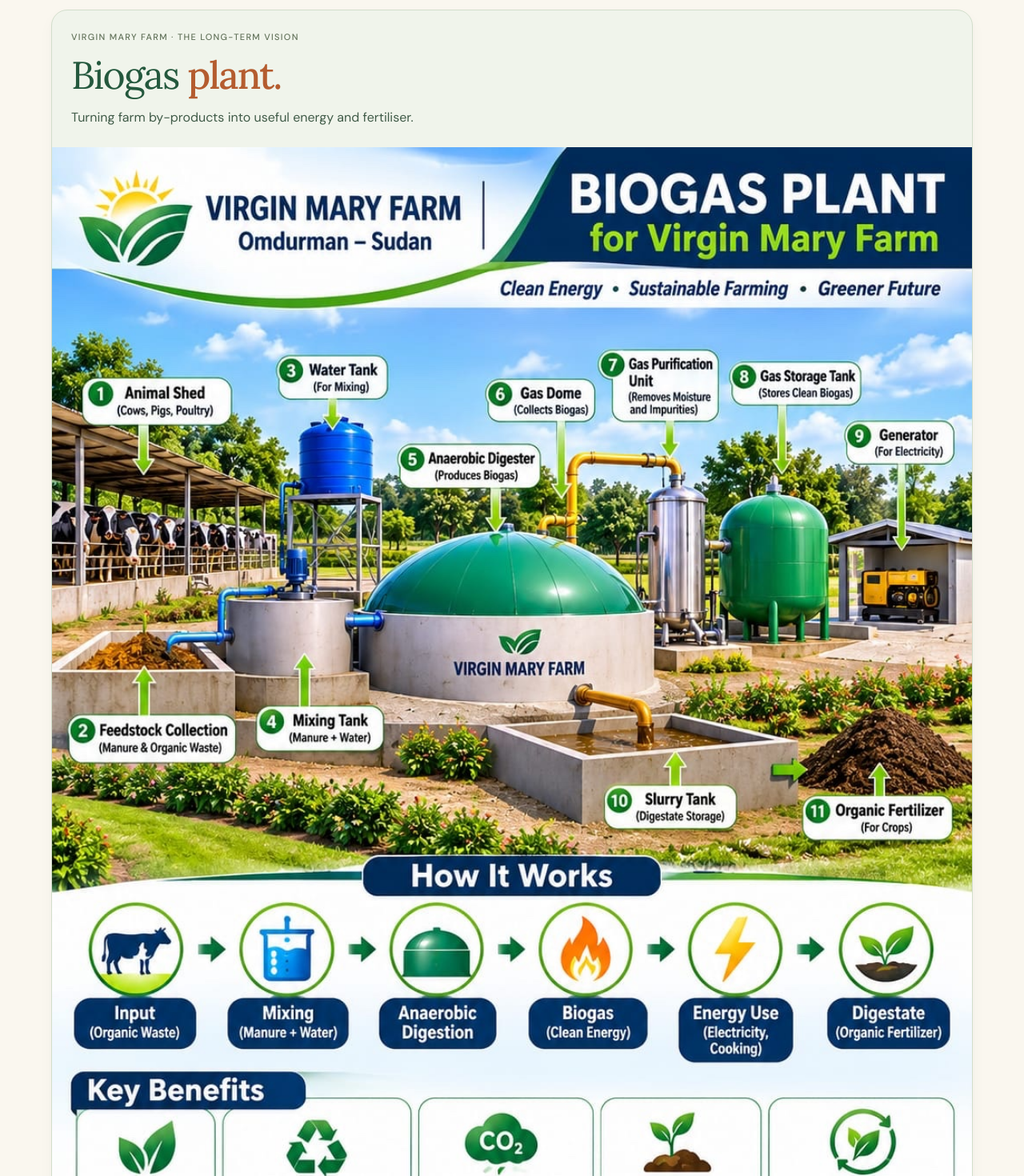
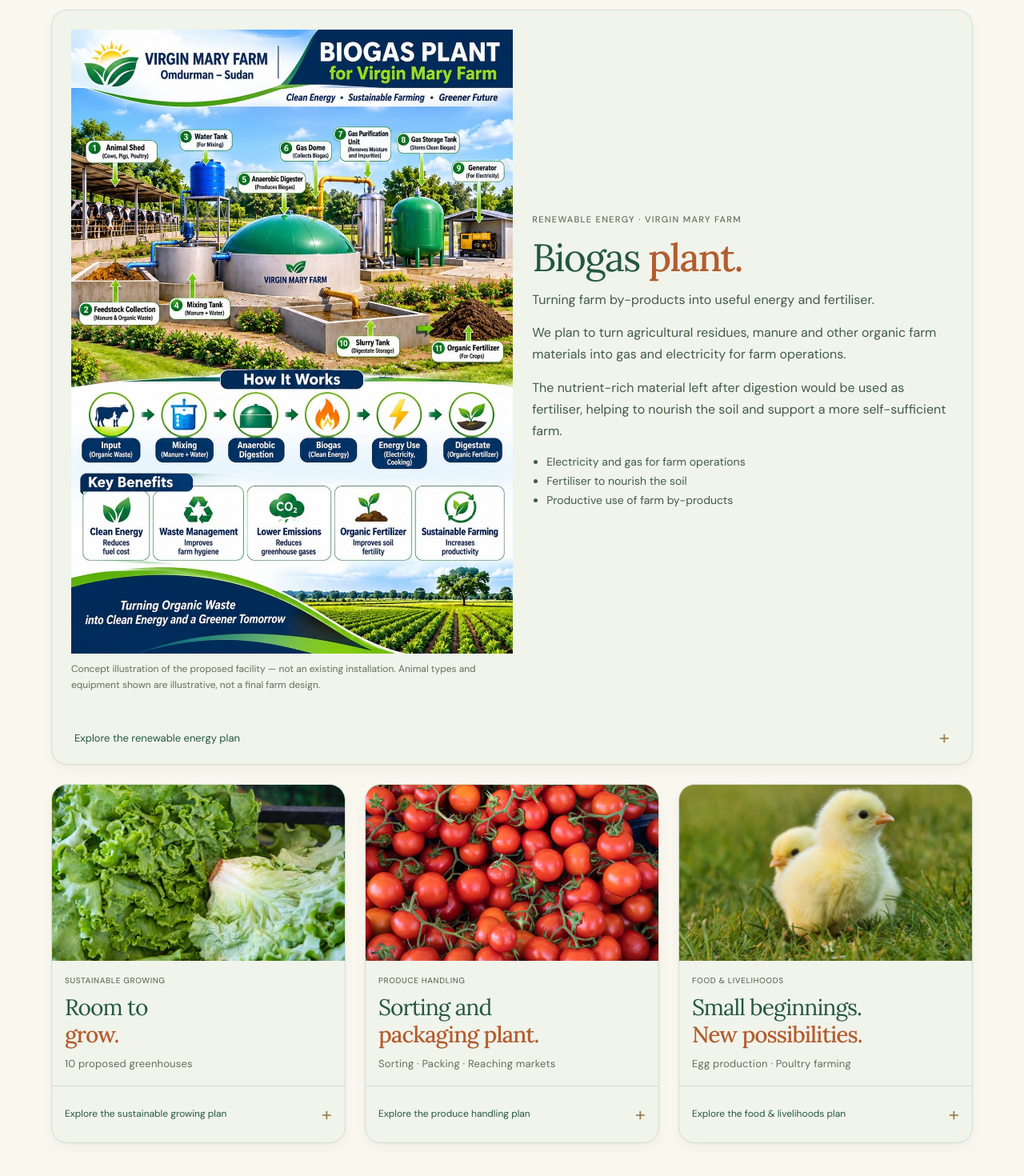
Before and after one commit to Hero988/RiseMeUp, a React (Vite) app: page / in a window 1280 px wide. Shown: the part 9420-10890 px from the top of the page at 80% size. Built offline with nearby package versions, Linux system fonts and the light colour scheme; a web font is replaced by a local one.

Commit message:
Arrange biogas feature above a three-facility row

```diff
--- a/public/homepage-theme.css
+++ b/public/homepage-theme.css
@@ -795,15 +795,34 @@
 .home-page #virgin-mary-farm #farm-plan #biogas-plant .panel:after{background:linear-gradient(0deg,#0c231bf5,#132c2280 28%,transparent 64%)}
 
 .home-page #virgin-mary-farm #farm-plan #biogas-plant{grid-column:1 / -1}
-.home-page #virgin-mary-farm #farm-plan #biogas-plant .biogas-intro{padding:24px}
+.home-page #virgin-mary-farm #farm-plan .collection{grid-template-columns:repeat(3,minmax(0,1fr));gap:24px}
+.home-page #virgin-mary-farm #farm-plan #biogas-plant .biogas-feature{display:grid;grid-template-columns:minmax(0,1.05fr) minmax(0,1fr);align-items:center;gap:24px;padding:24px}
+.home-page #virgin-mary-farm #farm-plan #biogas-plant .biogas-intro{min-width:0;padding:0}
 .home-page #virgin-mary-farm #farm-plan #biogas-plant .biogas-intro .eyebrow{margin:0 0 10px;color:#617159;font:500 11px/1.7 'DM Sans',sans-serif;letter-spacing:.12em;text-transform:uppercase}
 .home-page #virgin-mary-farm #farm-plan #biogas-plant .biogas-intro h4{margin:0 0 12px;color:#24583d;font:400 clamp(32px,4vw,48px)/1.15 'Lora',Georgia,serif}
 .home-page #virgin-mary-farm #farm-plan #biogas-plant .biogas-intro h4 em{color:#b45c2f}
-.home-page #virgin-mary-farm #farm-plan #biogas-plant .biogas-intro>p:last-child,.home-page #virgin-mary-farm #farm-plan #biogas-plant .biogas-overview{margin:0;color:#405b48;font:400 16px/1.7 'DM Sans',sans-serif}
-.home-page #virgin-mary-farm #farm-plan #biogas-plant .biogas-illustration{margin:0}
+.home-page #virgin-mary-farm #farm-plan #biogas-plant .biogas-intro>p:not(.eyebrow){margin:0 0 14px;color:#405b48;font:400 16px/1.7 'DM Sans',sans-serif}
+.home-page #virgin-mary-farm #farm-plan #biogas-plant .biogas-intro ul{margin:0;padding-left:18px;color:#405b48;font:400 14px/1.7 'DM Sans',sans-serif}
+.home-page #virgin-mary-farm #farm-plan #biogas-plant .biogas-illustration{min-width:0;margin:0}
 .home-page #virgin-mary-farm #farm-plan #biogas-plant .biogas-illustration img{display:block;position:static;width:100%;height:auto;padding:0;border-radius:0;object-fit:contain}
-.home-page #virgin-mary-farm #farm-plan #biogas-plant .biogas-illustration figcaption{padding:14px 24px 0;color:#617159;font:400 13px/1.6 'DM Sans',sans-serif}
-.home-page #virgin-mary-farm #farm-plan #biogas-plant .biogas-overview{padding:18px 24px 24px}
+.home-page #virgin-mary-farm #farm-plan #biogas-plant .biogas-illustration figcaption{padding:10px 0 0;color:#617159;font:400 12px/1.6 'DM Sans',sans-serif}
+.home-page #virgin-mary-farm #farm-plan .project:not(#biogas-plant){display:flex;flex-direction:column;height:100%}
+.home-page #virgin-mary-farm #farm-plan .project:not(#biogas-plant) .panel{display:flex;flex:1;flex-direction:column;height:auto;background:transparent}
+.home-page #virgin-mary-farm #farm-plan .project:not(#biogas-plant) .panel:after{display:none}
+.home-page #virgin-mary-farm #farm-plan .project:not(#biogas-plant) .panel>img{position:static;display:block;width:100%;height:220px;object-fit:cover;z-index:auto}
+.home-page #virgin-mary-farm #farm-plan .project:not(#biogas-plant) .panel>.panel-category{position:static;margin:16px 16px 9px;color:#617159;font:500 10px/1.7 'DM Sans',sans-serif;letter-spacing:.06em;text-shadow:none}
+.home-page #virgin-mary-farm #farm-plan .project:not(#biogas-plant) .panel-copy{position:static;display:flex;flex:1;flex-direction:column;padding:0 16px 16px;color:#24583d}
+.home-page #virgin-mary-farm #farm-plan .project:not(#biogas-plant) .panel h4{flex:1;margin:0 0 10px;color:#24583d;font:400 clamp(23px,2.2vw,32px)/1.2 'Lora',Georgia,serif;text-shadow:none;overflow-wrap:break-word}
+.home-page #virgin-mary-farm #farm-plan .project:not(#biogas-plant) .panel h4 em{color:#b45c2f}
+.home-page #virgin-mary-farm #farm-plan .project:not(#biogas-plant) .output{margin:0;color:#617159;font-size:13px;line-height:1.6}
+.home-page #virgin-mary-farm #farm-plan .project:not(#biogas-plant) .project-details{border-top:1px solid #d2decb}
+.home-page #virgin-mary-farm #farm-plan .project:not(#biogas-plant) .project-details summary{padding:12px 16px;gap:10px;font-size:12px;min-height:70px}
+.home-page #virgin-mary-farm #farm-plan .project:not(#biogas-plant) .detail-inner{padding:0 16px 20px}
+@media(max-width:650px){
+ .home-page #virgin-mary-farm #farm-plan .collection{grid-template-columns:1fr}
+ .home-page #virgin-mary-farm #farm-plan #biogas-plant .biogas-feature{grid-template-columns:1fr;gap:20px;padding:16px}
+ .home-page #virgin-mary-farm #farm-plan .project:not(#biogas-plant) .panel>img{height:210px}
+}
 
 /* Approved calm SDG cards, orange slogan and Lora partnership heading. */
 .home-page.warm-brand #sdgs.rm-sdg-editorial{background:#faf7ef;color:#405b48;font-family:'DM Sans',sans-serif}
--- a/src/components/FarmPlan.tsx
+++ b/src/components/FarmPlan.tsx
@@ -8,11 +8,7 @@ export default function FarmPlan() {
         These are the facilities we hope to develop; the five-phase recovery roadmap
         below explains how rebuilding could progress. <a href="/development-partners/#first-stage">Assessment and water restoration come first.</a>
       </p></div><section className="collection" id="collection" aria-label="The four parts of the farm vision"><article className="project" id="biogas-plant">
-          <div className="biogas-intro">
-            <p className="eyebrow">Virgin Mary Farm · The long-term vision</p>
-            <h4>Biogas <em>plant.</em></h4>
-            <p>Turning farm by-products into useful energy and fertiliser.</p>
-          </div>
+          <div className="biogas-feature">
           <figure className="biogas-illustration">
             <img
               src="/farm-plan/biogas-process.jpg"
@@ -23,13 +19,26 @@ export default function FarmPlan() {
             />
             <figcaption>Concept illustration of the proposed facility — not an existing installation. Animal types and equipment shown are illustrative, not a final farm design.</figcaption>
           </figure>
-          <p className="biogas-overview">
-            We plan to turn agricultural residues, manure and other organic farm
-            materials into gas and electricity for farm operations. The
-            nutrient-rich material left after digestion would be used as
-            fertiliser, helping to nourish the soil and support a more
-            self-sufficient farm.
-          </p>
+            <div className="biogas-intro">
+              <p className="eyebrow">Renewable energy · Virgin Mary Farm</p>
+              <h4>Biogas <em>plant.</em></h4>
+              <p>Turning farm by-products into useful energy and fertiliser.</p>
+              <p>
+                We plan to turn agricultural residues, manure and other organic
+                farm materials into gas and electricity for farm operations.
+              </p>
+              <p>
+                The nutrient-rich material left after digestion would be used as
+                fertiliser, helping to nourish the soil and support a more
+                self-sufficient farm.
+              </p>
+              <ul>
+                <li>Electricity and gas for farm operations</li>
+                <li>Fertiliser to nourish the soil</li>
+                <li>Productive use of farm by-products</li>
+              </ul>
+            </div>
+          </div>
           <details className="project-details"><summary>Explore the renewable energy plan <span aria-hidden="true">+</span></summary><div className="detail-inner"><p className="caption">Biogas facility concept · Illustrative, not an existing installation</p>
 
 
```
